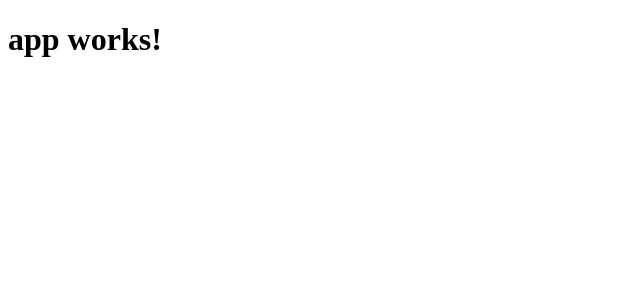
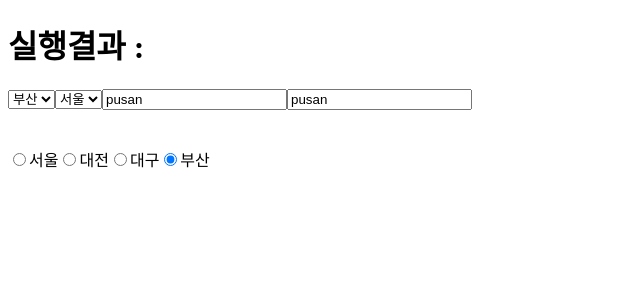
Before and after one commit to ssunny85/angular2, an Angular app: page / in a window 1280 px wide. Shown: the top 300 px of the page, without its empty margins (0-640 px from the left). Built offline with nearby package versions, Linux system fonts and the light colour scheme.

Commit message:
Add twoway ngmodel

```diff
--- a/src/app/app.module.ts
+++ b/src/app/app.module.ts
@@ -40,21 +40,18 @@ import { SecondDepthComponent } from './component-style/second-child.component';
 /*
 import { MockComponent } from './mock/mock.component';
 */
+import { TwowayNgmodelComponent } from './twoway-ngmodel/twoway-ngmodel.component';
 
 @NgModule({
   declarations: [
-    AppComponent,
-    HelloComponent,
-    CoreTestComponent
+    TwowayNgmodelComponent
   ],
   imports: [
     BrowserModule,
     FormsModule,
-    HttpModule,
-    AppRoutingModule,
-    CoreModule.forRoot({nickName : 'Happy'})
-  ],
+    HttpModule
+   ],
   providers: [],
-  bootstrap: [AppComponent]
+  bootstrap: [TwowayNgmodelComponent]
 })
 export class AppModule { }
--- /dev/null
+++ b/src/app/twoway-ngmodel/twoway-ngmodel.component.ts
@@ -0,0 +1,29 @@
+import { Component, OnInit} from '@angular/core';
+
+@Component({
+    selector: 'app-twoway-ngmodel',
+    template: `
+    <h1>실행결과 : </h1>
+    <select [(ngModel)]="city">
+        <option *ngFor="let obj of cities" [value]="obj.eng">{{obj.han}}</option>
+    </select>
+    <select (change)="city=$event.target.value">
+        <option *ngFor="let obj of cities" [value]="obj.eng">{{obj.han}}</option>
+    </select>
+    <input type="text" [(ngModel)]="city">
+    <input type="text" [value]="city" (input)="city=$event.target.value"><br><br>
+    <span *ngFor="let obj of cities">
+        <input type="radio" [value]="obj.eng" [checked]="(obj.eng==city?true:null)" (click)="$event.target.value"><label for="">{{obj.han}}</label>
+    </span>
+    `,
+    styles:[`select{margin-bottom:20px;}`]
+})
+export class TwowayNgmodelComponent{
+    city:string = 'pusan';
+    cities:Object[] = [
+        {han:"서울",eng:'seoul'},
+        {han:"대전",eng:'daejeon'},
+        {han:"대구",eng:'daegu'},
+        {han:"부산",eng:'pusan'}
+    ]
+}
--- a/src/index.html
+++ b/src/index.html
@@ -9,12 +9,13 @@
   <link rel="icon" type="image/x-icon" href="favicon.ico">
 </head>
 <body>
-  <app-root>Loading</app-root>
+  <!-- <app-root>Loading</app-root> -->
   <!-- <nested-parent>Loading.....</nested-parent> -->
   <!-- <parent-to-child-input>Loading</parent-to-child-input> -->
   <!-- <app-parent-to-child-inputs>Loading</app-parent-to-child-inputs> -->
   <!-- <app-view-child>Loading...</app-view-child> -->
   <!-- <app-component-style>Loading.....</app-component-style> -->
   <!-- <mock>Loading</mock> -->
+  <app-twoway-ngmodel>loading...........</app-twoway-ngmodel>
 </body>
 </html>
```
